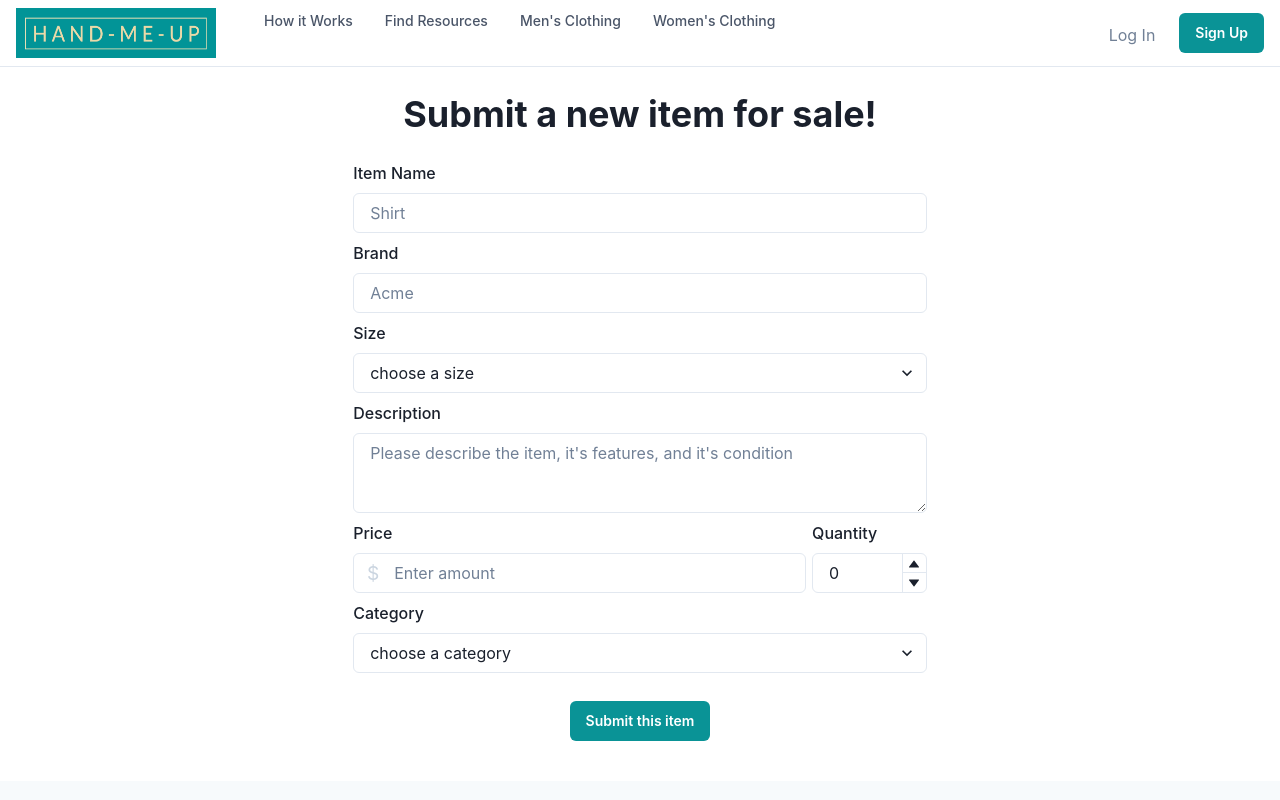
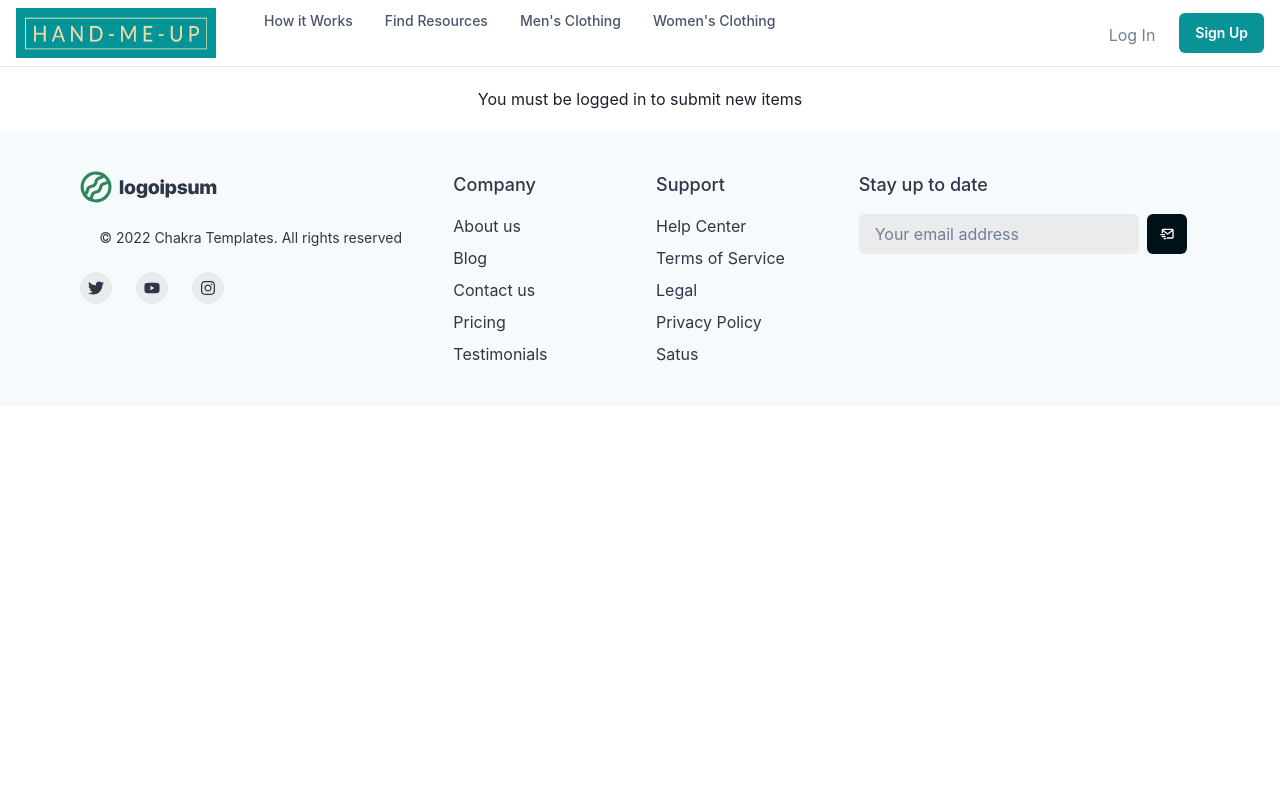
Before and after one commit to olivelliott/hand-me-up, a React (Create React App) app in the folder client/: page /submit-product in a window 1280 px wide. Shown: the top 800 px of the page. Built offline with nearby package versions, Linux system fonts and the light colour scheme.

Commit message:
only show submit product form if the user is logged in

```diff
--- a/client/src/pages/SubmitProduct.js
+++ b/client/src/pages/SubmitProduct.js
@@ -39,6 +39,8 @@ export default function SubmitProduct () {
     category: ''
   })
 
+  const loggedIn = Auth.loggedIn()
+
   const [addProduct, { error }] = useMutation(ADD_PRODUCT)
 
   const handleChange = (e) => {
@@ -48,27 +50,33 @@ export default function SubmitProduct () {
       console.log(formState)
   }
 
-  const handleCountChange = (e) => {
-    setFormState({ ...formState, quantity: e })
+  const handleQuantityChange = (e) => {
+    const count = parseInt(e)
+    setFormState({ ...formState, quantity: count })
     console.log(formState)
+  }
+
+  const handlePriceChange = (e) => {
+    const price = parseFloat(e.target)
+    setFormState({ ...formState, price: price })
   }
 
   const handleFormSubmit = async (e) => {
     e.preventDefault()
 
     try {
-      const { data } = await addProduct({
+      await addProduct({
         variables: { ...formState }
       })
-      console.log(data)
-      Auth.login(data.user.token)
     } catch (err) {
       console.error(err)
     }
   }
 
   return (
-    <form>
+    <div>
+      {loggedIn ? (
+        <form onSubmit={handleFormSubmit}>
           <Text fontSize='4xl' as='b'>Submit a new item for sale!</Text>
           <FormControl mt='5' mb='2'>
             <FormLabel>Item Name</FormLabel>
@@ -76,7 +84,7 @@ export default function SubmitProduct () {
               type='text'
               name='name'
               onChange={handleChange}
-          placeholder='Shirt'/>
+              placeholder='Shirt' />
           </FormControl>
 
           <FormControl mb='2'>
@@ -85,7 +93,7 @@ export default function SubmitProduct () {
               type='text'
               name='brand'
               onChange={handleChange}
-          placeholder='Acme'/>
+              placeholder='Acme' />
           </FormControl>
 
           <FormControl mb='2'>
@@ -127,7 +135,7 @@ export default function SubmitProduct () {
                     <Input
                       placeholder='Enter amount'
                       name='price'
-                  onChange={handleChange}/>
+                      onChange={handlePriceChange} />
                   </InputGroup>
                 </Box>
                 <Spacer />
@@ -135,7 +143,7 @@ export default function SubmitProduct () {
                   <FormLabel>Quantity</FormLabel>
                   <NumberInput
                     name='quantity'
-                onChange={handleCountChange}
+                    onChange={handleQuantityChange}
                     defaultValue={0}
                     min={1}>
                     <NumberInputField />
@@ -174,5 +182,9 @@ export default function SubmitProduct () {
             }}
           >Submit this item</Button>
         </form>
+      ) : (
+        <h1>You must be logged in to submit new items</h1>
+      )}
+    </div>
   )
 }
--- a/client/src/utils/queries.js
+++ b/client/src/utils/queries.js
@@ -67,6 +67,16 @@ export const QUERY_CATEGORIES = gql`
   }
 `;
 
+export const QUERY_ME = gql`
+  {
+    me {
+      _id
+      username
+      email
+    }
+  }
+`
+
 // TODO: Test functionality
 export const QUERY_CHECKOUT = gql`
   query getCheckout($products: [ID]!) {
```
Lines whose indentation alone changed are shown as unchanged.
